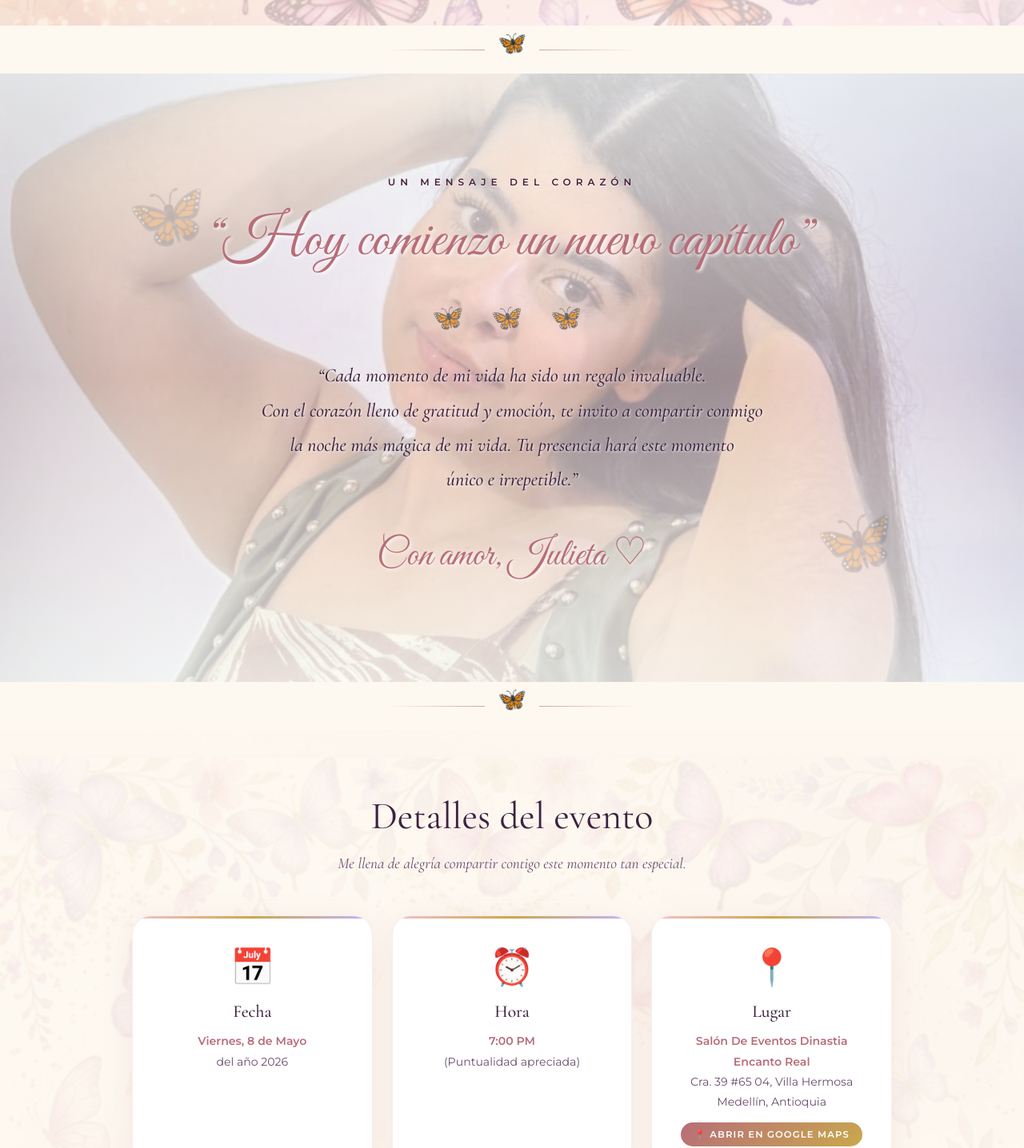
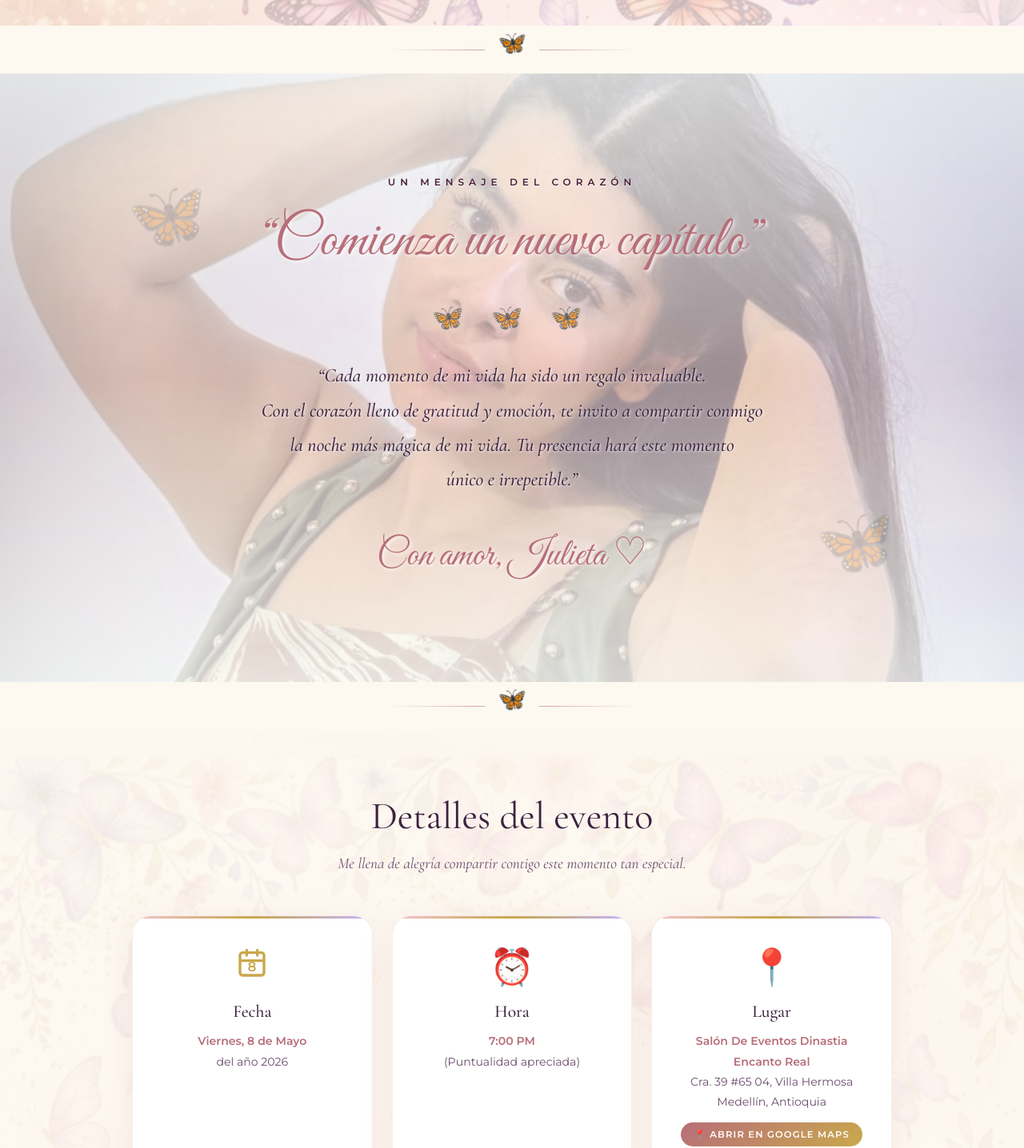
Before and after one commit to codejj26/quinceanera-invitation, a Next.js app: page / in a window 1280 px wide. Shown: the part 768-2204 px from the top of the page at 80% size. Built offline with nearby package versions, Linux system fonts and the light colour scheme; a web font is replaced by a local one.

Commit message:
Actualizando icono de fecha a un diseño personalizado con el número 8 y sincronizando cambios manuales

```diff
--- a/src/app/page.tsx
+++ b/src/app/page.tsx
@@ -107,7 +107,7 @@ export default function Home() {
           <div className="message-butterfly-right" aria-hidden="true">🦋</div>
 
           <p className="message-label">Un mensaje del corazón</p>
-          <p className="message-quote">&ldquo;Hoy comienzo un nuevo capítulo&rdquo;</p>
+          <p className="message-quote">&ldquo;Comienza un nuevo capítulo&rdquo;</p>
 
           <div className="message-butterflies-row" aria-hidden="true">🦋 🦋 🦋</div>
 
@@ -134,7 +134,15 @@ export default function Home() {
 
         <div className="details-grid">
           <div className="detail-card">
-            <div className="detail-icon">📅</div>
+            <div className="detail-icon">
+              <svg width="40" height="40" viewBox="0 0 24 24" fill="none" xmlns="http://www.w3.org/2000/svg" style={{ color: 'var(--gold)' }}>
+                <rect x="3" y="4" width="18" height="17" rx="2" stroke="currentColor" strokeWidth="2" />
+                <path d="M16 2V6" stroke="currentColor" strokeWidth="2" strokeLinecap="round" />
+                <path d="M8 2V6" stroke="currentColor" strokeWidth="2" strokeLinecap="round" />
+                <path d="M3 10H21" stroke="currentColor" strokeWidth="2" />
+                <text x="12" y="18" textAnchor="middle" fill="currentColor" fontSize="10" fontWeight="bold" fontFamily="Montserrat, sans-serif">8</text>
+              </svg>
+            </div>
             <h3 className="detail-card-title">Fecha</h3>
             <p className="detail-card-text">
               <strong>Viernes, 8 de Mayo</strong><br />
```
